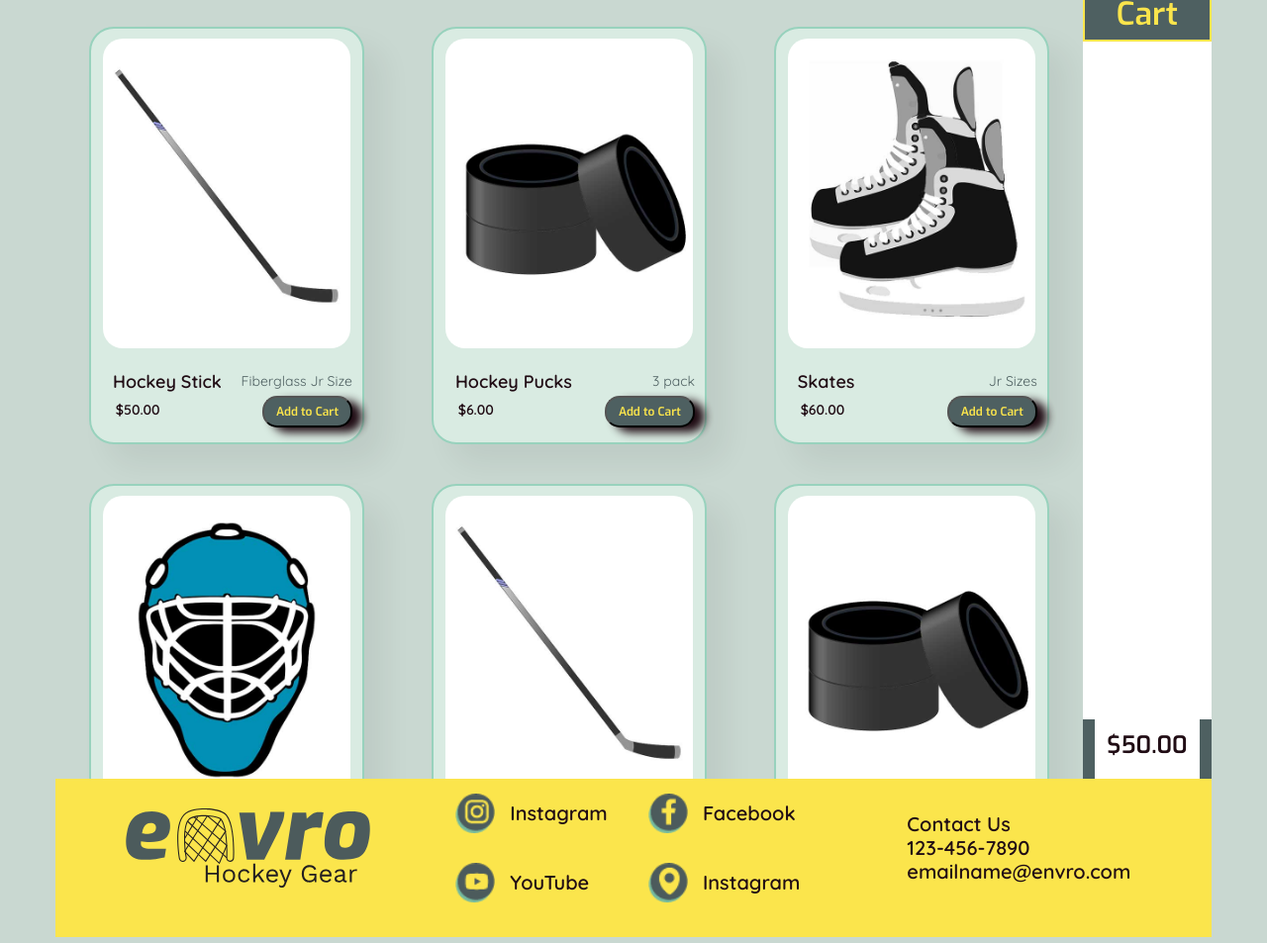
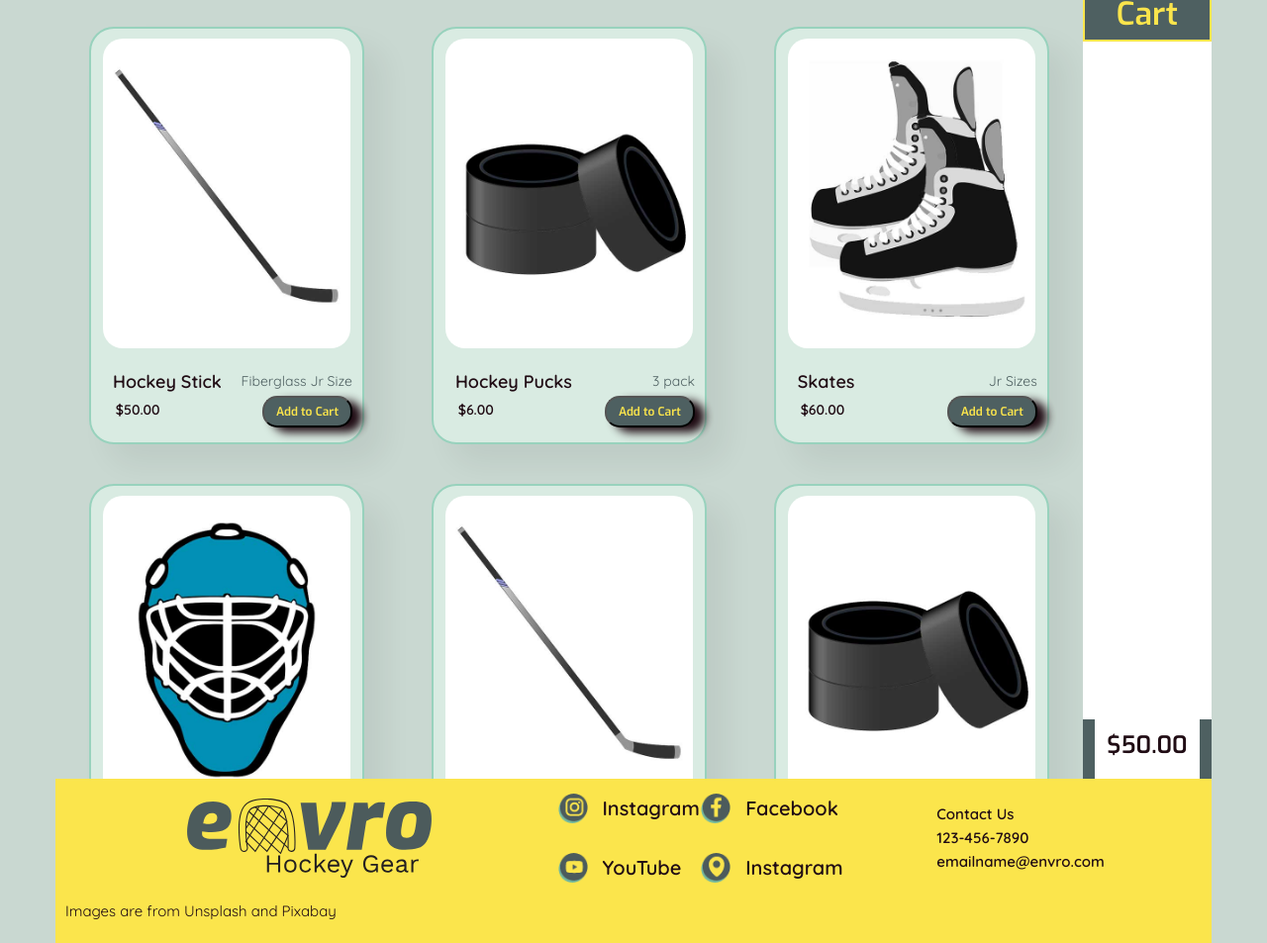
Before and after one commit to Kukk0006/mtm6201-midterm, a plain HTML site: page store.html in a window 1280 px wide. Shown: the part 359-1312 px from the top of the page at 99% size. Drawn offline with Linux system fonts and the light colour scheme.

Commit message:
adds copywrite to footer

```diff
--- a/css/main.css
+++ b/css/main.css
@@ -289,22 +289,25 @@ nav a:hover {
 nav #active {
   color: var(--green-main-color);
 }
-footer {
+footer{
+  color: var(--black-copy-color);
   background-color: var(--yellow-main-color);
+  padding-bottom: 1em;
+  padding-left: 0.5em;
+}
+footer .footer-grid-wrapper {
   display: grid;
   grid-template-columns: 1.25fr 0.75fr 1fr;
   grid-template-rows: 1fr;
-  padding-bottom: 1em;
 }
-footer li {
-  color: var(--black-copy-color);
-}
+
 .logo-footer {
   grid-column: 1;
   grid-row: 1;
   height: 4em;
   justify-self: center;
   align-self: center;
+  margin-left: 0.5em;
 }
 .sm-footer {
   grid-column: 2;
@@ -314,7 +317,7 @@ footer li {
   grid-template-rows: 1fr 1fr;
 }
 .sm-footer img {
-  max-width: 2em;
+  max-width: 1.5em;
   padding: 0.75em;
 }
 .sm-footer:nth-child(1) {
@@ -342,7 +345,8 @@ footer li {
   align-self: center;
 }
 .contact-footer {
-   font-weight: bold;
+  font-weight: bold;
+  font-size: 0.75em;
   grid-column: 3;
   grid-row: 1;
   justify-self: center;
@@ -351,10 +355,17 @@ footer li {
 #footer .sm-titles {
   display: none;
 }
+footer .copywrite{
+  font-size: 0.75em;
+}
+footer .copywrite a{
+  color:var(--black-copy-color);
+  font-weight: 400;
+}
 /* ------------ Home 🏡 ---------------------*/
 .banner {
   background-image: url(../images/kids_playing-760_x_506.jpg);
-  background-position: 0px -150px; /*  x y &*/
+  background-position: 0px -100px; /*  x y &*/
   background-size: cover;
   background-repeat: no-repeat;
   display: block;
--- a/store.html
+++ b/store.html
@@ -238,6 +238,7 @@
     <!--end container-->
     <div class="container">
       <footer id="footer">
+        <div class="footer-grid-wrapper">
         <!--3 colum grid?-->
         <img class="logo-footer" src="images/icons/logo.svg" alt="Envro Logo" />
         <div class="sm-footer">
@@ -260,16 +261,17 @@
           </div>
         </div>
         <!--END sm-footer-->
-        <div class="contact-footer"
-        aria-label="contact information"
-          itemscope itemtype="https://schema.org/LocalBusiness">
+        <div class="contact-footer">
           <ul>
             <li>Contact Us</li>
-            <li itemprop="telephone">123-456-7890</li>
-            <li itemprop="email">emailname@envro.com</li>
+            <li>123-456-7890</li>
+            <li>emailname@envro.com</li>
           </ul>
         </div>
         <!--END contact-footer-->
+      </div><!--End footer-grid-wrapper-->
+        <span class="copywrite">Images are from Unsplash and Pixabay</span>
+
       </footer>
     </div>
     <!--END Container-->
```
Also changed, not shown: about.html (+4 -0 lines), gearlist.html (+4 -0 lines), index.html (+4 -0 lines).
